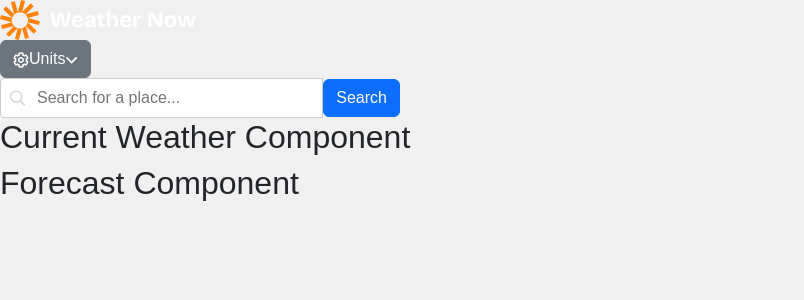
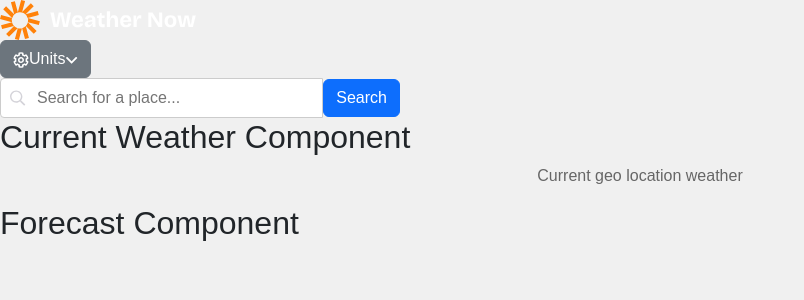
Before and after one commit to damelytineo/weather-app, a React (Create React App) app: page / in a window 1280 px wide. Shown: the top 300 px of the page, without its empty margins (0-804 px from the left). Built offline with nearby package versions, Linux system fonts and the light colour scheme.

Commit message:
lift state to App and implement location selection flow

```diff
--- a/src/App.tsx
+++ b/src/App.tsx
@@ -7,6 +7,7 @@ import Forecast from './components/Forecast';
 
 function App() {
   const [locationResults, setLocationResults] = React.useState<any[]>([]);
+  const [selectedLocation, setSelectedLocation] = React.useState<{ name: string; country_code: string } | null>(null);
 
   return (
     <div>
@@ -15,8 +16,9 @@ function App() {
       <SearchBar
         locationResults={locationResults}
         setLocationResults={setLocationResults}
+        setSelectedLocation={setSelectedLocation}
       />
-      <CurrentWeather />
+      <CurrentWeather selectedLocation={selectedLocation} />
       <Forecast />
     </div>
   );
--- a/src/components/CurrentWeather.tsx
+++ b/src/components/CurrentWeather.tsx
@@ -1,9 +1,14 @@
 import React from 'react';
 
-function CurrentWeather() {
+function CurrentWeather({ selectedLocation }: { selectedLocation: { name: string; country_code: string } | null }) {
     return (
         <div>
         <h2>Current Weather Component</h2>
+        {selectedLocation ? (
+            <p>Showing weather for {selectedLocation.name}, {selectedLocation.country_code}</p>
+        ) : (
+            <p>Current geo location weather</p>
+        )}
         </div>
     );
 }
--- a/src/components/SearchBar.tsx
+++ b/src/components/SearchBar.tsx
@@ -4,9 +4,10 @@ import iconSearch from '../assets/images/icon-search.svg';
 interface SearchBarProps {
   locationResults: any[];
   setLocationResults: React.Dispatch<React.SetStateAction<any[]>>;
+  setSelectedLocation: React.Dispatch<React.SetStateAction<{ name: string; country_code: string } | null>>
 }
 
-function SearchBar({ locationResults, setLocationResults}: SearchBarProps) { //add setSelectedLocation to props
+function SearchBar({ locationResults, setLocationResults, setSelectedLocation }: SearchBarProps) {
   const [searchInput, setSearchInput] = React.useState<string>('');
 
   const fetchLocations = async (location: string) => {
@@ -14,7 +15,7 @@ function SearchBar({ locationResults, setLocationResults}: SearchBarProps) { //a
     const data = await res.json();
 
     const seen = new Set<string>();
-    const filteredRes= (data.results || [])
+    const filteredRes = (data.results || [])
       .filter((place: { name: string; country_code: string }) =>
         place.name.toLowerCase().includes(location.toLowerCase())
       )
@@ -37,10 +38,20 @@ function SearchBar({ locationResults, setLocationResults}: SearchBarProps) { //a
       <img src={iconSearch} alt="Search Icon" className="search-icon" />
       <button className="btn btn-primary search-button" type="button" onClick={() => fetchLocations(searchInput)}>Search</button>
       {locationResults.length > 0 && (
-        <ul className="location-results">
-          {locationResults.map((place, index) => (
-            <li key={index}>
-              {place.name}, {place.country_code}
+        <ul className="list-group position-absolute w-100" style={{ zIndex: 1000 }}>
+          {locationResults.map((location, index) => (
+            <li key={index} className="list-group-item list-group-item-action p-0">
+              <button
+                className="btn btn-link w-100 text-start p-2"
+                type="button"
+                onClick={() => {
+                  setSelectedLocation({ name: location.name, country_code: location.country_code });
+                  setLocationResults([]);
+                  setSearchInput('');
+                }}
+              >
+                {location.name}, {location.country_code}
+              </button>
             </li>
           ))}
         </ul>
```
